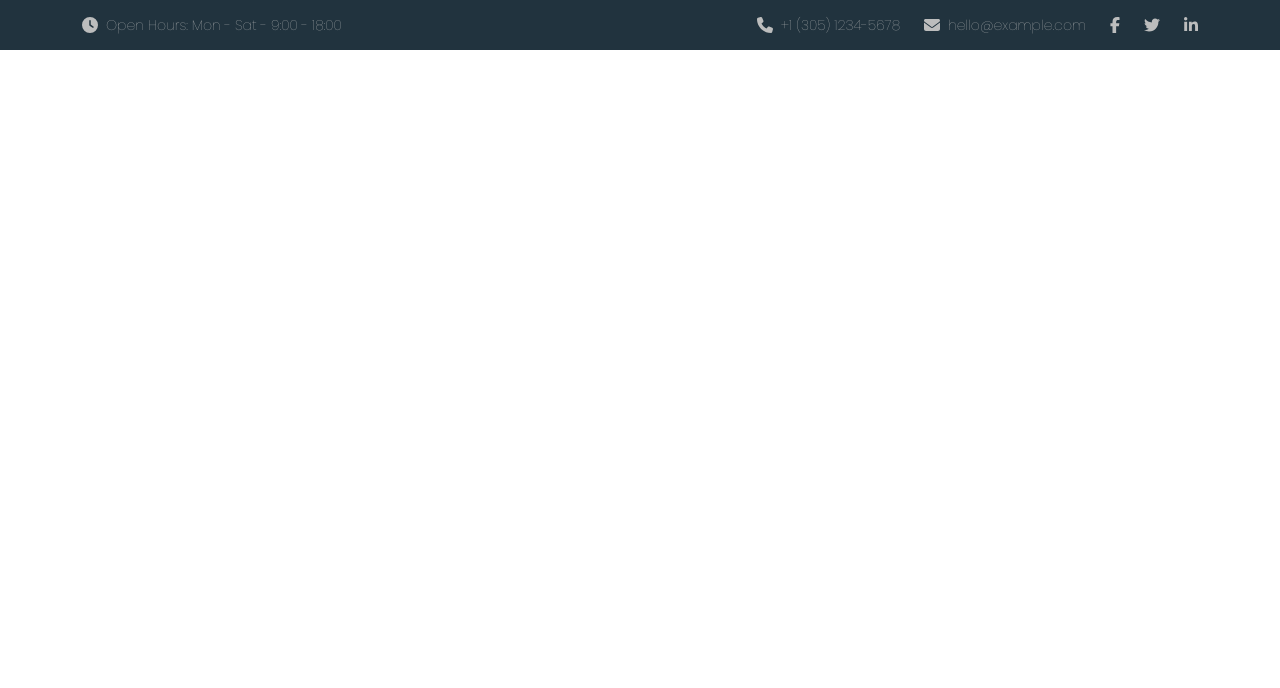
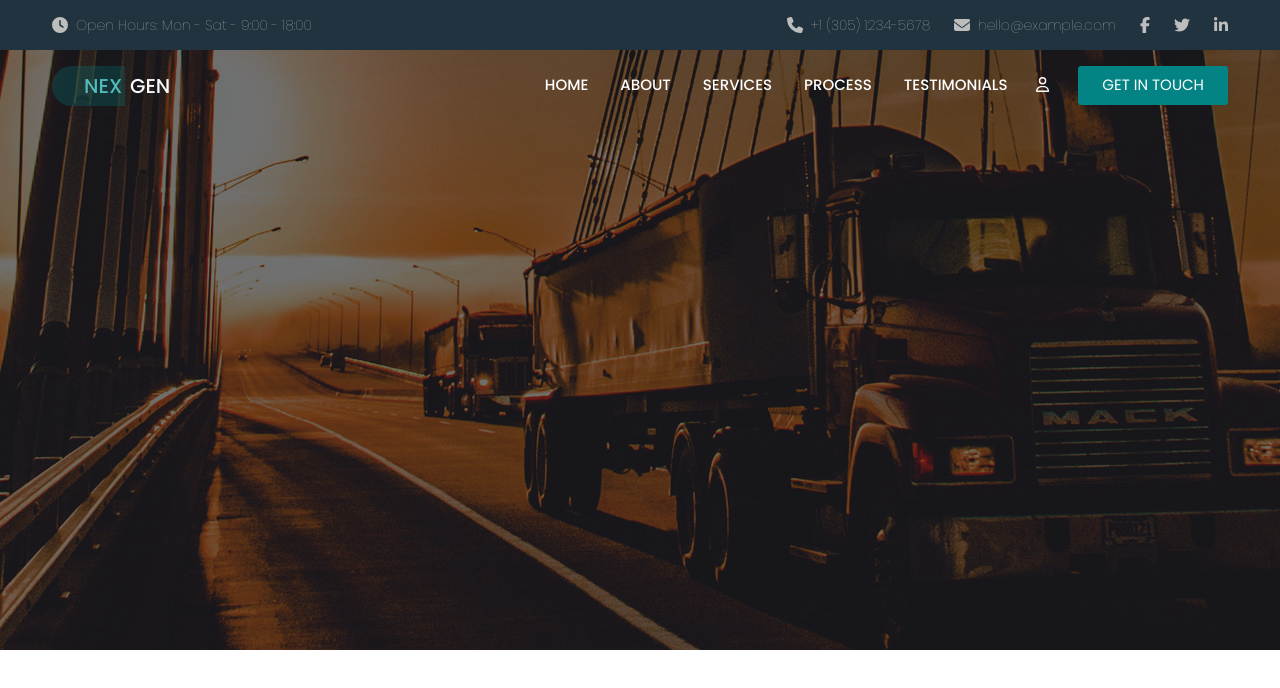
Before and after one commit to ariannagreco3393/proj-html-vuejs, a Vue app: page / in a window 1280 px wide. Shown: the top 688 px of the page. Built offline with nearby package versions, Linux system fonts and the light colour scheme.

Commit message:
add main menu and logo

```diff
--- a/src/App.vue
+++ b/src/App.vue
@@ -160,5 +160,6 @@ export default {
 <style lang="scss">
 /* style*/
 @import "@/assets/scss/style";
+@import "@/assets/scss/partials/_commonRules";
 
 </style>
--- a/src/assets/scss/partials/_commonRules.scss
+++ b/src/assets/scss/partials/_commonRules.scss
@@ -2,8 +2,22 @@
 @import "@/assets/scss/variables.scss";
 
 img {
-    max-width: 100%;
-  }
+  max-width: 100%;
+}
+
+a {
+  display: inline-block;
+  text-decoration: none;
+
+}
+
+button {
+  border: none;
+}
+
+.container {
+  max-width: 1200px;
+}
 
 /* utility */
 .light_gray {
@@ -13,3 +27,7 @@ img {
 .font_100 {
   font-weight: 100;
 }
+
+.text_green {
+  color: $font-button-light;
+}
--- a/src/components/headerComponent.vue
+++ b/src/components/headerComponent.vue
@@ -38,9 +38,30 @@
       </div>
     </section>
     <!-- /topbar -->
-    <section class="jumbotron">
-
-
+    <section class="jumbotron img-fluid">
+      <div class="container">
+        <div class="row py-3">
+          <div class="col-3 logo">
+            <a class="navbar-brand nex text_green" href="#">NEX</a>
+            <a class="navbar-brand gen text-light" href="#">GEN</a>
+          </div>
+          <div class="col-9">
+            <div
+              class="main_menu d-flex justify-content-end align-items-center"
+            >
+              <a href="#">HOME</a>
+              <a href="#">ABOUT</a>
+              <a href="#">SERVICES</a>
+              <a href="#">PROCESS</a>
+              <a href="#">TESTIMONIALS</a>
+              <div class="user text-light">
+                <font-awesome-icon icon="fa-regular fa-user" />
+              </div>
+              <button class="get_in_touch">GET IN TOUCH</button>
+            </div>
+          </div>
+        </div>
+      </div>
     </section>
   </header>
 </template>
@@ -50,3 +71,49 @@ export default {
   name: "headerComponent",
 };
 </script>
+
+<style lang="scss" scoped>
+@import "@/assets/scss/variables.scss";
+@import "@/assets/scss/partials/_commonRules";
+
+.jumbotron {
+  height: 600px;
+  background-image: url("@/assets/img/bg-9.jpg");
+  background-position: center;
+  box-shadow: inset 0 0 0 2000px rgba(35, 34, 34, 0.643);
+  .logo {
+    font-weight: 500;
+    .nex {
+      border-top-left-radius: 20px;
+      border-bottom-left-radius: 20px;
+      padding-left: 2rem;
+      padding-right: 3px;
+      background-color: rgba(3, 132, 132, 0.257);
+    }
+    .gen {
+        margin-left: -0.7rem;
+    }
+  }
+  .main_menu {
+    font-weight: 500;
+    font-size: 15px;
+    text-transform: uppercase;
+    a {
+      color: white;
+      padding: 0 1rem;
+    }
+
+    .user {
+      margin: 0 0.8rem;
+    }
+
+    .get_in_touch {
+      background-color: $font-button-dark;
+      color: $white;
+      padding: 0.5rem 1.5rem;
+      border-radius: 3px;
+      margin-left: 1rem;
+    }
+  }
+}
+</style>
```
